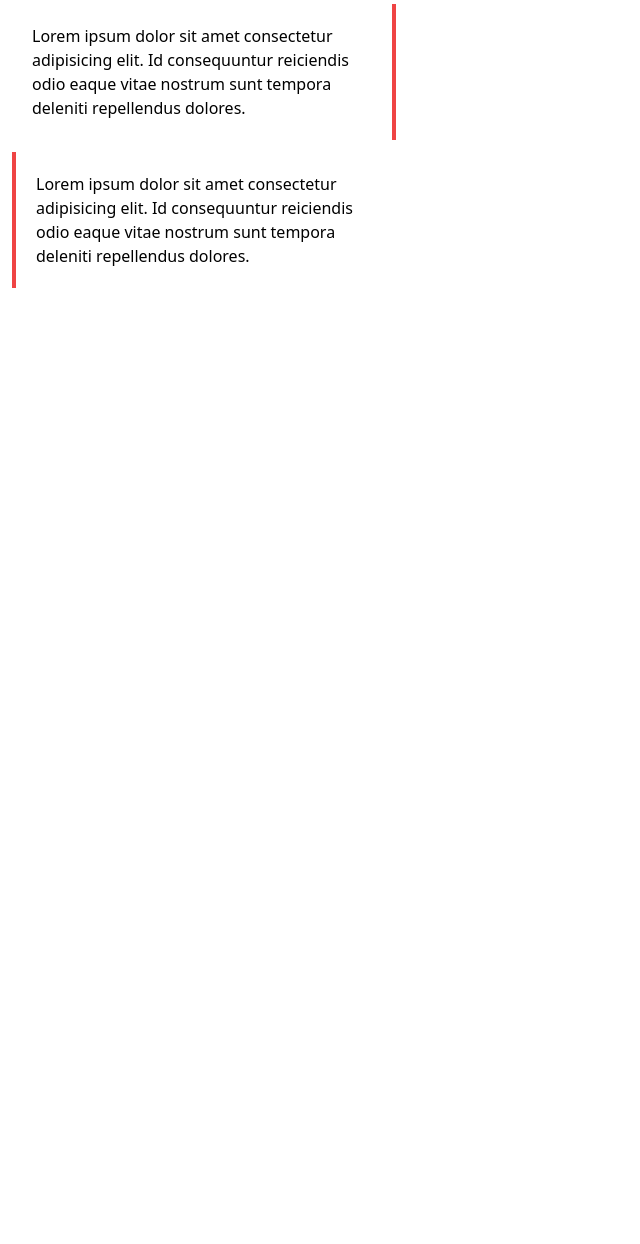
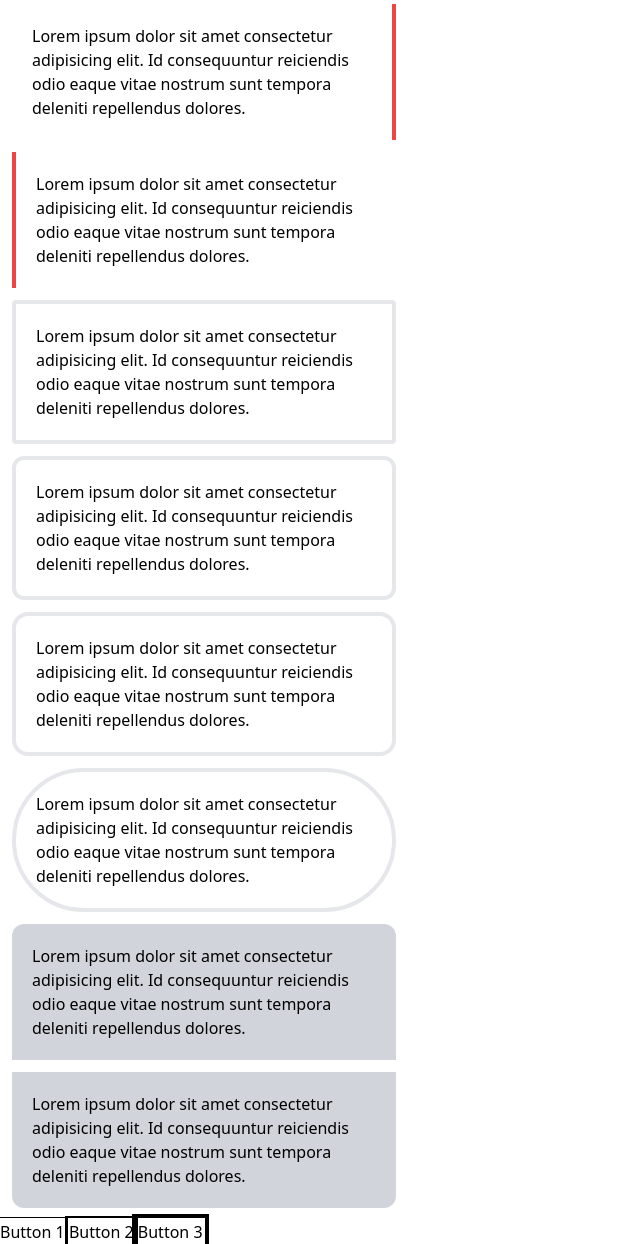
Before and after one commit to akramghaleb/tailwindcss_sandbox, a plain HTML site: page 08-borders/index.html in a window 1280 px wide. Shown: the part 1230-2474 px from the top of the page, without its empty margins (0-640 px from the left). Before the commit the page ends 1530 px from the top, so only its background shows below. Drawn offline with nearby package versions, Linux system fonts and the light colour scheme.

Commit message:
Update index.html

```diff
--- a/08-borders/index.html
+++ b/08-borders/index.html
@@ -62,8 +62,43 @@
     </div>
 
     <!-- Border Radius -->
+    <div class="w-96 m-3 p-5 border-4 rounded">
+      Lorem ipsum dolor sit amet consectetur adipisicing elit. Id consequuntur
+      reiciendis odio eaque vitae nostrum sunt tempora deleniti repellendus
+      dolores.
+    </div>
+    <div class="w-96 m-3 p-5 border-4 rounded-xl">
+      Lorem ipsum dolor sit amet consectetur adipisicing elit. Id consequuntur
+      reiciendis odio eaque vitae nostrum sunt tempora deleniti repellendus
+      dolores.
+    </div>
+    <div class="w-96 m-3 p-5 border-4 rounded-2xl">
+      Lorem ipsum dolor sit amet consectetur adipisicing elit. Id consequuntur
+      reiciendis odio eaque vitae nostrum sunt tempora deleniti repellendus
+      dolores.
+    </div>
+    <div class="w-96 m-3 p-5 border-4 rounded-full">
+      Lorem ipsum dolor sit amet consectetur adipisicing elit. Id consequuntur
+      reiciendis odio eaque vitae nostrum sunt tempora deleniti repellendus
+      dolores.
+    </div>
+
+    <!-- Specific Sides -->
+    <div class="w-96 m-3 p-5 bg-gray-300 rounded-t-xl">
+      Lorem ipsum dolor sit amet consectetur adipisicing elit. Id consequuntur
+      reiciendis odio eaque vitae nostrum sunt tempora deleniti repellendus
+      dolores.
+    </div>
+    <div class="w-96 m-3 p-5 bg-gray-300 rounded-b-xl">
+      Lorem ipsum dolor sit amet consectetur adipisicing elit. Id consequuntur
+      reiciendis odio eaque vitae nostrum sunt tempora deleniti repellendus
+      dolores.
+    </div>
 
     <!-- Outline -->
+    <button class="outline outline-offset-2 outline-1">Button 1</button>
+    <button class="outline outline-offset-2 outline-2">Button 2</button>
+    <button class="outline outline-offset-2 outline-4">Button 3</button>
   </body>
 </html>
 
```
